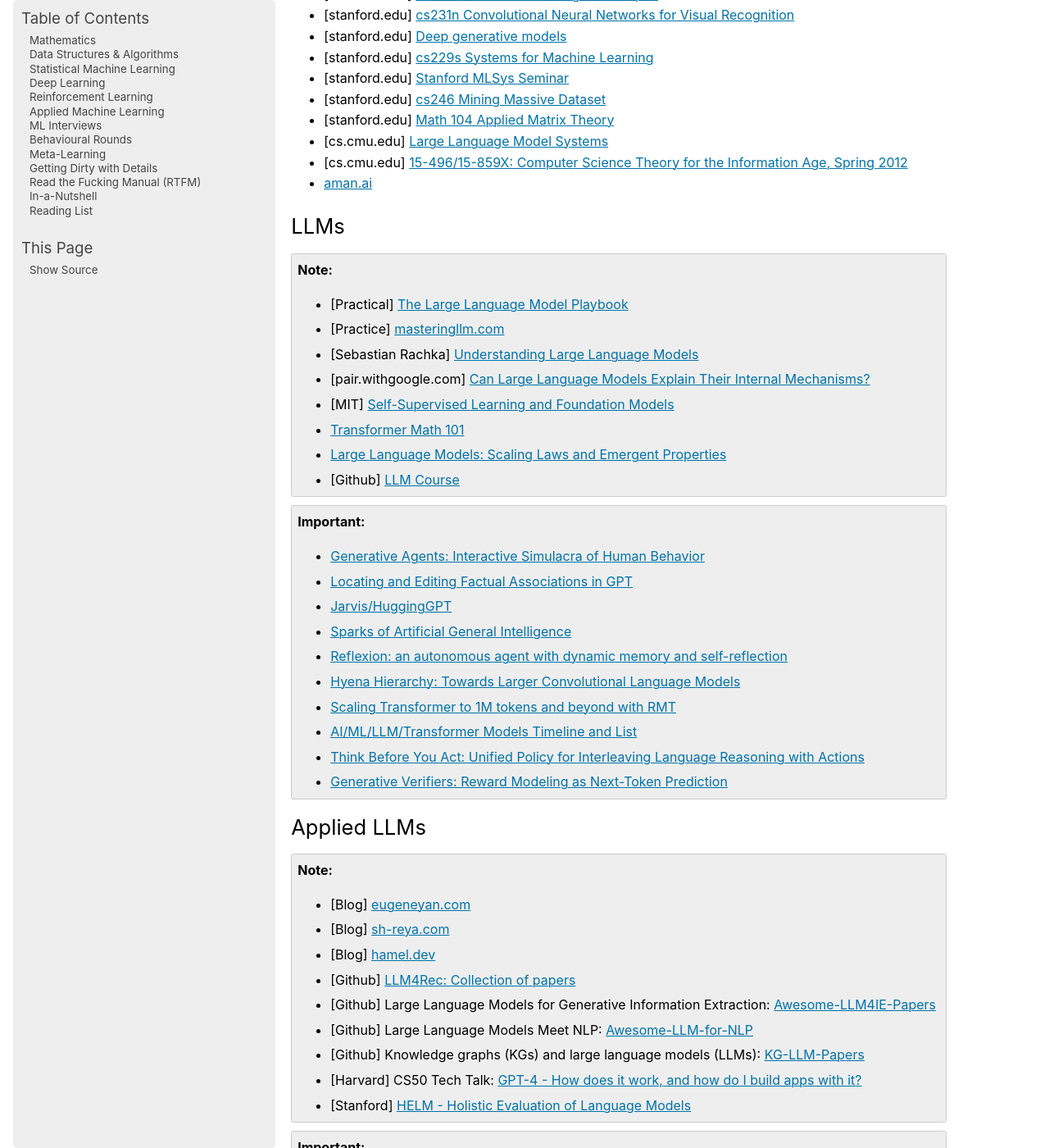
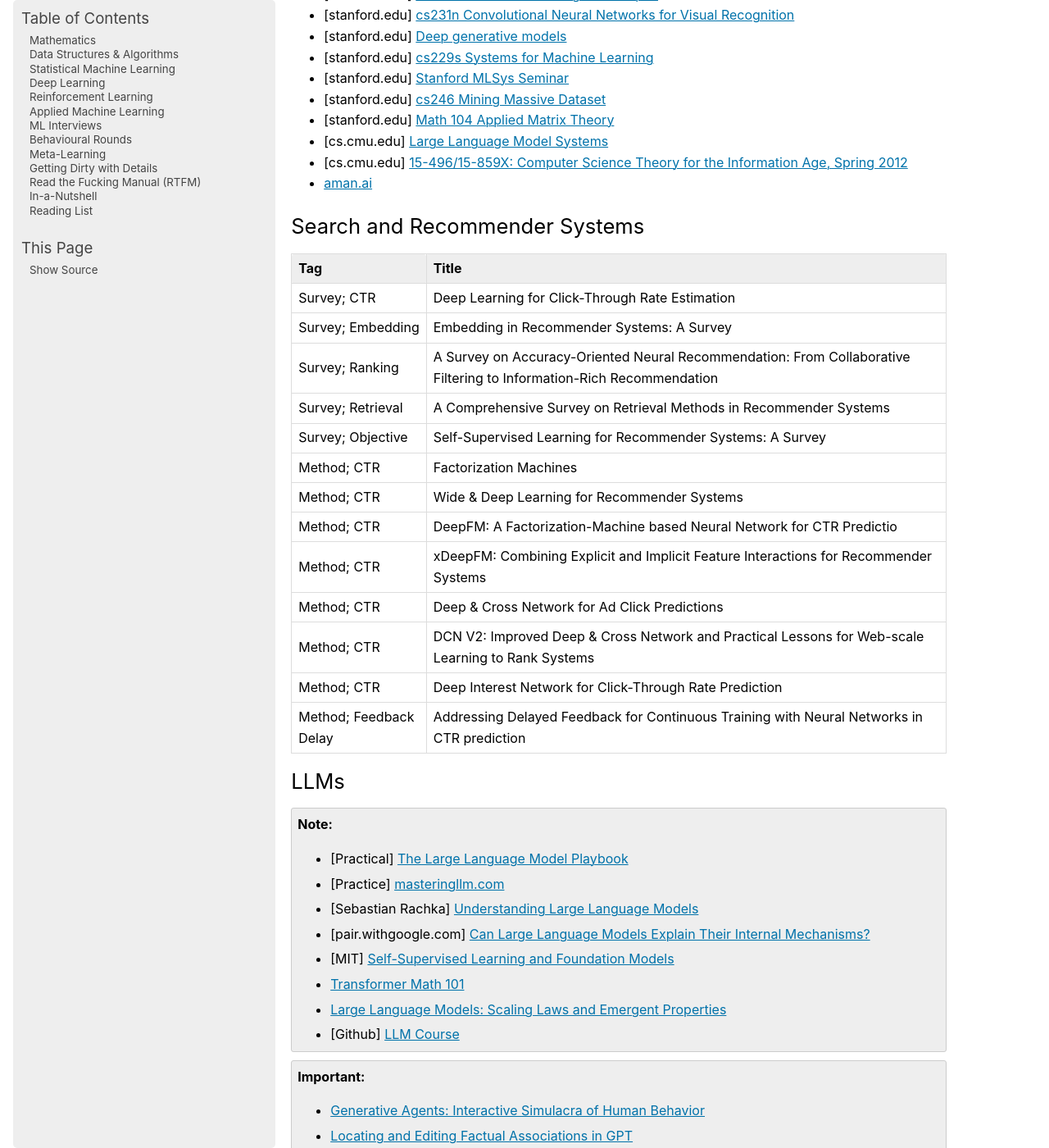
Before and after one commit to uselesstechjunks/leetcode, a Sphinx documentation site: the page built from docs/source/readlist.rst, in a window 1280 px wide and 1400 px high, scrolled down 1529 px. Shown: the whole window at 82% size. Built offline with Sphinx 7.4.7, drawn with Linux system fonts in a browser that asks for light colours; pages that are not in the unit, such as notebooks, are missing from menus.

Commit message:
Update readlist.rst

```diff
--- a/docs/source/readlist.rst
+++ b/docs/source/readlist.rst
@@ -68,6 +68,27 @@ University courses
 * [cs.cmu.edu] `Large Language Model Systems <https://llmsystem.github.io/llmsystem2024spring/>`_
 * [cs.cmu.edu] `15-496/15-859X: Computer Science Theory for the Information Age, Spring 2012 <https://www.cs.cmu.edu/~venkatg/teaching/CStheory-infoage/>`_
 * `aman.ai <https://aman.ai/>`_
+
+******************************************************************************************
+Search and Recommender Systems
+******************************************************************************************
+.. csv-table::
+	:header: "Tag", "Title"
+	:align: center
+
+		Survey; CTR, Deep Learning for Click-Through Rate Estimation
+		Survey; Embedding, Embedding in Recommender Systems: A Survey
+		Survey; Ranking, A Survey on Accuracy-Oriented Neural Recommendation: From Collaborative Filtering to Information-Rich Recommendation
+		Survey; Retrieval, A Comprehensive Survey on Retrieval Methods in Recommender Systems
+		Survey; Objective, Self-Supervised Learning for Recommender Systems: A Survey
+		Method; CTR, Factorization Machines
+		Method; CTR, Wide & Deep Learning for Recommender Systems
+		Method; CTR, DeepFM: A Factorization-Machine based Neural Network for CTR Predictio
+		Method; CTR, xDeepFM: Combining Explicit and Implicit Feature Interactions for Recommender Systems
+		Method; CTR, Deep & Cross Network for Ad Click Predictions
+		Method; CTR, DCN V2: Improved Deep & Cross Network and Practical Lessons for Web-scale Learning to Rank Systems
+		Method; CTR, Deep Interest Network for Click-Through Rate Prediction
+		Method; Feedback Delay, Addressing Delayed Feedback for Continuous Training with Neural Networks in CTR prediction
 
 ******************************************************************************************
 LLMs
```
